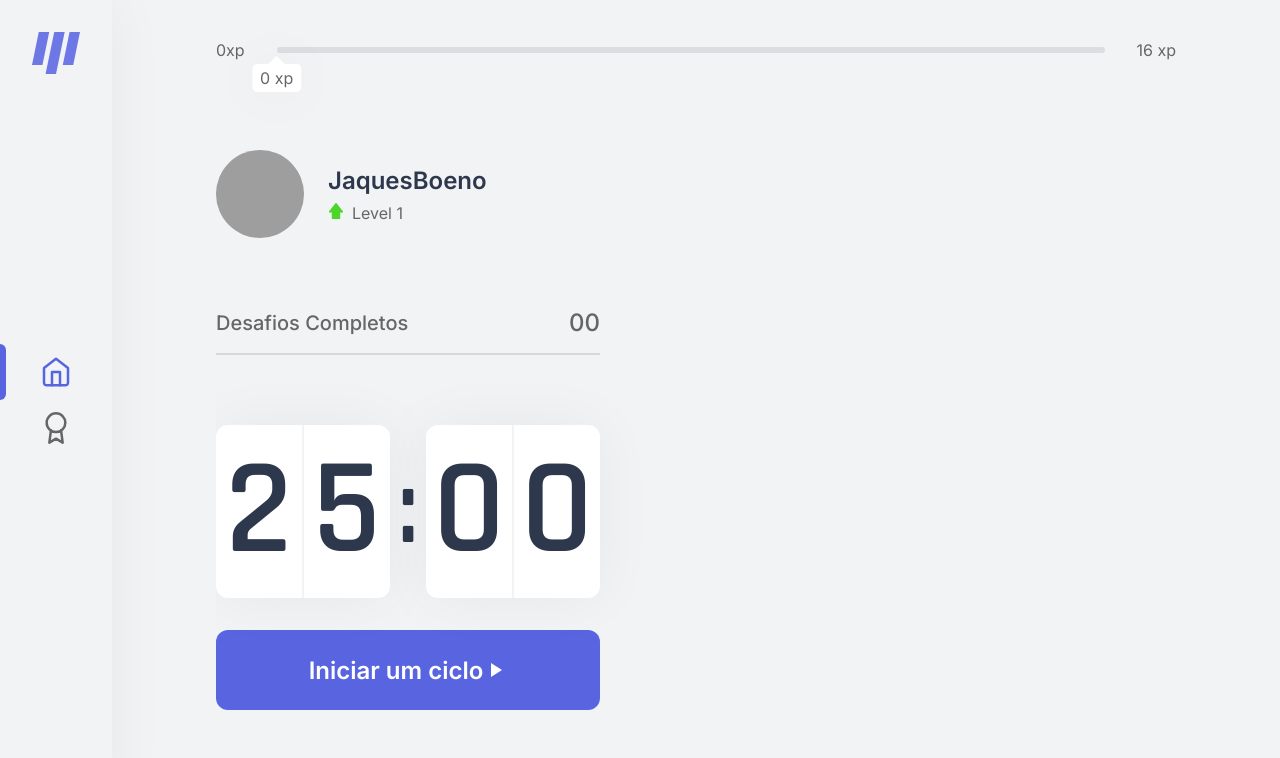
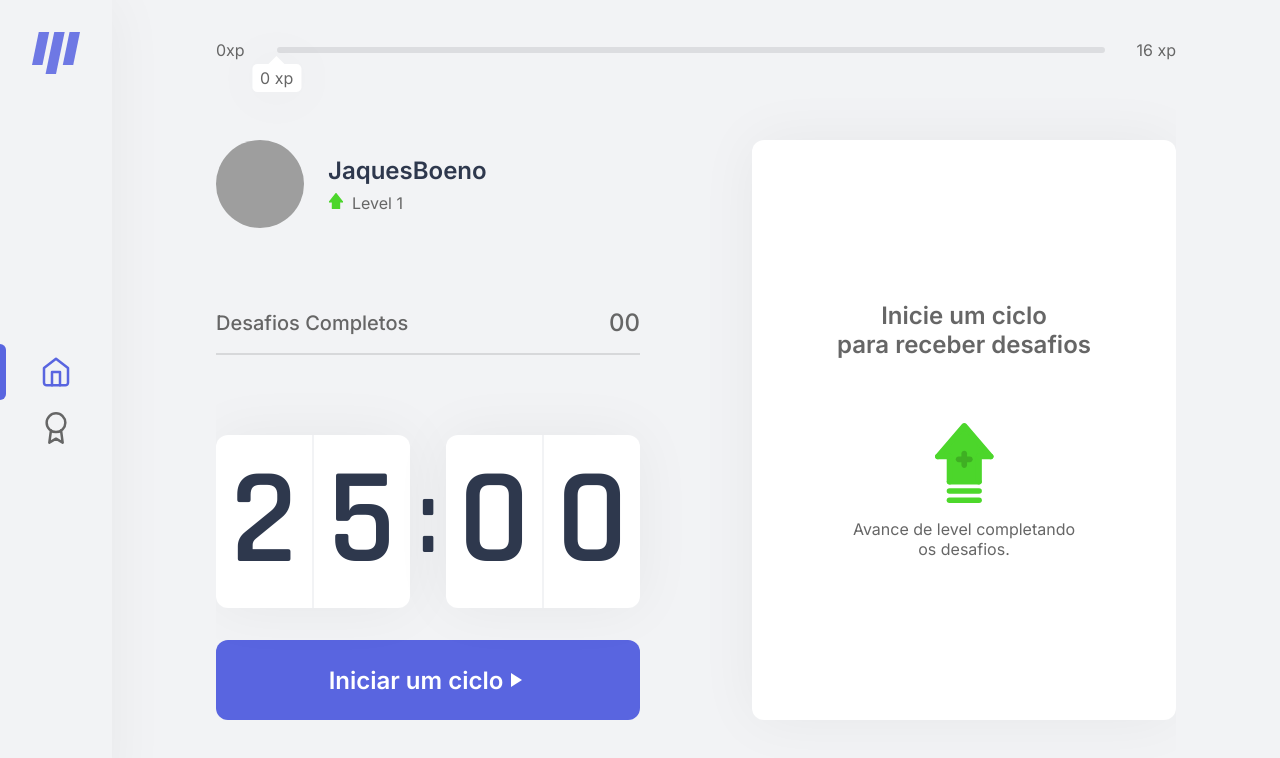
Before and after one commit to JaquesBoeno/MoveIt-2.0, a React (Vite) app: page /countdown in a window 1280 px wide. Shown: the top 758 px of the page. Built offline with nearby package versions, Linux system fonts and the light colour scheme; grey boxes are pictures that could not be loaded.

Commit message:
add Challenge Box component

```diff
--- a/src/assets/svgs.tsx
+++ b/src/assets/svgs.tsx
@@ -58,7 +58,7 @@ const Medal: React.FC = () => {
   )
 }
 
-const Up: React.FC = () => {
+const Level: React.FC = () => {
   return (
     <svg
       width="14"
@@ -98,6 +98,7 @@ const Up: React.FC = () => {
     </svg>
   )
 }
+
 const PlayArrow: React.FC = () => {
   return (
     <svg
@@ -118,4 +119,70 @@ const PlayArrow: React.FC = () => {
     </svg>
   )
 }
-export { House, Medal, Up, PlayArrow }
+
+const LevelUp: React.FC = () => {
+  return (
+    <svg
+      width="59"
+      height="80"
+      viewBox="0 0 59 80"
+      fill="none"
+      xmlns="http://www.w3.org/2000/svg"
+    >
+      <path
+        d="M43.3272 33.5322V58.4572H15.1403V33.5322H3.86548L29.2337 3.04053L54.602 33.5322H43.3272Z"
+        fill="#4CD62B"
+      />
+      <path
+        d="M55.6392 36.3211C54.7902 36.3211 53.95 35.9714 53.3703 35.2944L29.2812 7.16071L5.195 35.2944C4.16738 36.4945 2.32878 36.6651 1.07573 35.6916C-0.177327 34.7097 -0.361767 32.9502 0.659999 31.7557L27.0122 0.975602C28.1277 -0.325201 30.4318 -0.325201 31.5472 0.975602L57.9023 31.7557C58.927 32.9502 58.7397 34.7125 57.4866 35.6916C56.945 36.1141 56.2921 36.3211 55.6392 36.3211Z"
+        fill="#4CD62B"
+      />
+      <path
+        d="M14.6423 61.4982C13.0233 61.4982 11.7146 60.2478 11.7146 58.7008V33.524C11.7146 31.977 13.0233 30.7266 14.6423 30.7266C16.2613 30.7266 17.57 31.977 17.57 33.524V58.7008C17.57 60.2478 16.2613 61.4982 14.6423 61.4982Z"
+        fill="#4CD62B"
+      />
+      <path
+        d="M43.9193 61.4979H14.6423C13.0233 61.4979 11.7146 60.2475 11.7146 58.7005C11.7146 57.1535 13.0233 55.9031 14.6423 55.9031H43.9193C45.5383 55.9031 46.847 57.1535 46.847 58.7005C46.847 60.2475 45.5383 61.4979 43.9193 61.4979Z"
+        fill="#4CD62B"
+      />
+      <path
+        d="M43.9199 61.4982C42.3009 61.4982 40.9922 60.2478 40.9922 58.7008V33.524C40.9922 31.977 42.3009 30.7266 43.9199 30.7266C45.5389 30.7266 46.8476 31.977 46.8476 33.524V58.7008C46.8476 60.2478 45.5389 61.4982 43.9199 61.4982Z"
+        fill="#4CD62B"
+      />
+      <path
+        d="M14.6431 36.3214H2.92941C1.31039 36.3214 0.00170898 35.071 0.00170898 33.524C0.00170898 31.977 1.31039 30.7266 2.92941 30.7266H14.6431C16.2621 30.7266 17.5708 31.977 17.5708 33.524C17.5708 35.071 16.2621 36.3214 14.6431 36.3214Z"
+        fill="#4CD62B"
+      />
+      <path
+        d="M55.6365 36.3214H43.9199C42.3009 36.3214 40.9922 35.071 40.9922 33.524C40.9922 31.977 42.3009 30.7266 43.9199 30.7266H55.6365C57.2555 30.7266 58.5642 31.977 58.5642 33.524C58.5642 35.071 57.2555 36.3214 55.6365 36.3214Z"
+        fill="#4CD62B"
+      />
+      <path
+        d="M34.872 39.2014H23.5973C22.0385 39.2014 20.7786 37.9222 20.7786 36.3397C20.7786 34.7572 22.0385 33.478 23.5973 33.478H34.872C36.4308 33.478 37.6907 34.7572 37.6907 36.3397C37.6907 37.9222 36.4308 39.2014 34.872 39.2014Z"
+        fill="#3FB023"
+      />
+      <path
+        d="M29.2342 44.9222C27.6755 44.9222 26.4155 43.643 26.4155 42.0605V30.6194C26.4155 29.0369 27.6755 27.7577 29.2342 27.7577C30.793 27.7577 32.0529 29.0369 32.0529 30.6194V42.0605C32.0529 43.643 30.793 44.9222 29.2342 44.9222Z"
+        fill="#3FB023"
+      />
+      <rect
+        x="11.6938"
+        y="65.1582"
+        width="35.1773"
+        height="5.59071"
+        rx="2.79536"
+        fill="#4DD82B"
+      />
+      <rect
+        x="11.6938"
+        y="74.4093"
+        width="35.1773"
+        height="5.59071"
+        rx="2.79536"
+        fill="#4DD82B"
+      />
+    </svg>
+  )
+}
+
+export { House, Medal, PlayArrow, LevelUp, Level }
--- a/src/components/Aside/styles.scss
+++ b/src/components/Aside/styles.scss
@@ -3,7 +3,7 @@ aside {
   flex-direction: column;
   justify-content: center;
   height: 100vh;
-  box-shadow: 0px 0px 60px 0px rgba(0, 0, 0, 0.05);
+  box-shadow: var(--box-shadow);
   padding: 2rem;
 
   .img-wrapper {
--- /dev/null
+++ b/src/components/ChallengeBox/index.tsx
@@ -0,0 +1,22 @@
+import React from 'react'
+
+import './styles.scss'
+import { LevelUp } from '../../assets/svgs'
+
+const ChallengeBox: React.FC = () => {
+  return (
+    <div id="ChallengeBox">
+      <h1>
+        Inicie um ciclo <br />
+        para receber desafios
+      </h1>
+      <LevelUp />
+      <p>
+        Avance de level completando <br />
+        os desafios.
+      </p>
+    </div>
+  )
+}
+
+export { ChallengeBox }
--- /dev/null
+++ b/src/components/ChallengeBox/styles.scss
@@ -0,0 +1,20 @@
+#ChallengeBox {
+  width: 100%;
+  height: 100%;
+  background-color: var(--white);
+  box-shadow: var(--box-shadow);
+  border-radius: var(--border-radius);
+  display: flex;
+  align-items: center;
+  justify-content: center;
+  flex-direction: column;
+  text-align: center;
+
+  h1 {
+    font-size: 1.5rem;
+  }
+
+  svg {
+    margin: 4rem 0 1rem 0;
+  }
+}
--- a/src/components/Countdown/styles.scss
+++ b/src/components/Countdown/styles.scss
@@ -20,7 +20,7 @@
       display: flex;
       align-items: center;
       justify-content: space-evenly;
-      box-shadow: 0px 0px 60px 0px rgba(0, 0, 0, 0.05);
+      box-shadow: var(--box-shadow);
       border-radius: var(--border-radius);
       text-align: center;
       background-color: var(--white);
--- a/src/components/ExperienceBar/styles.scss
+++ b/src/components/ExperienceBar/styles.scss
@@ -34,7 +34,7 @@
       top: 12px;
       transform: translateX(-50%);
       background-color: var(--white);
-      box-shadow: 0 0 60px rgba(0, 0, 0, 0.05);
+      box-shadow: var(--box-shadow);
       padding: 0.25rem 0.5rem;
       border-radius: 0.3rem;
       white-space: nowrap;
--- a/src/components/Profile/index.tsx
+++ b/src/components/Profile/index.tsx
@@ -1,7 +1,7 @@
 import React from 'react'
 
 import './styles.scss'
-import { Up } from '../../assets/svgs'
+import { Level } from '../../assets/svgs'
 
 const Profile: React.FC = () => {
   return (
@@ -9,7 +9,7 @@ const Profile: React.FC = () => {
       <img src="https://github.com/JaquesBoeno.png" />
       <div>
         <h1>JaquesBoeno</h1>
-        <Up />
+        <Level />
         <span>Level 1</span>
       </div>
     </div>
--- a/src/global.scss
+++ b/src/global.scss
@@ -21,6 +21,7 @@
   --white: #FFFFFF;
   --border-radius: 0.75rem;
   --transition-time: 200ms;
+  --box-shadow: 0px 0px 60px 0px rgba(0, 0, 0, 0.05);
 }
 
 body,
--- a/src/pages/Countdown/index.tsx
+++ b/src/pages/Countdown/index.tsx
@@ -5,6 +5,7 @@ import { ExperienceBar } from '../../components/ExperienceBar'
 import { Profile } from '../../components/Profile'
 import { CompletedChallenges } from '../../components/CompletedChallenges'
 import { Countdown } from '../../components/Countdown'
+import { ChallengeBox } from '../../components/ChallengeBox'
 
 const CountdownPage: React.FC = () => {
   return (
@@ -17,6 +18,9 @@ const CountdownPage: React.FC = () => {
             <CompletedChallenges />
             <Countdown />
           </div>
+          <div className="ChallengeBox">
+            <ChallengeBox />
+          </div>
         </div>
       </section>
     </div>
--- a/src/pages/Countdown/styles.scss
+++ b/src/pages/Countdown/styles.scss
@@ -13,19 +13,22 @@
 
     .Wrapper {
       width: 100%;
-      display: flex;
-      justify-content: space-between;
-      align-items: center;
+      display: grid;
+      grid-template-columns: 1fr 1fr;
+      gap: 7rem;
+
+      >div {
+        width: 100%;
+      }
 
       .Profile {
-        height: 35rem;
         display: flex;
         flex-direction: column;
         justify-content: space-between;
-      }
 
-      >div {
-        width: 40%;
+        #CompletedChallenges {
+          margin: 5rem 0;
+        }
       }
     }
 
```
